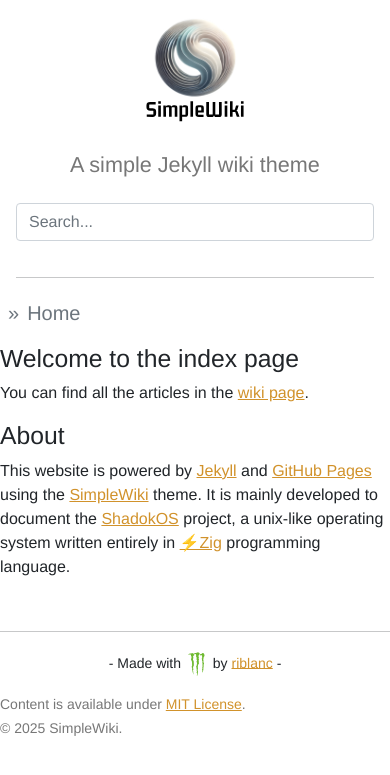
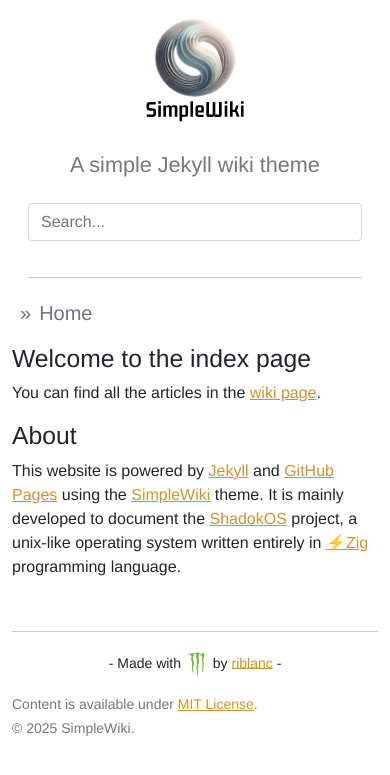
Before and after one commit to shadokos/shadokos.github.io, a Jekyll site: the page built from index.md, in a window 390 px wide. Shown: the top 775 px of the page. Built offline with Jekyll 4.4.1, drawn with Linux system fonts in a browser that asks for light colours.

Commit message:
fix(layout): re-set padding on small screens

```diff
--- a/assets/css/main.scss
+++ b/assets/css/main.scss
@@ -27,10 +27,3 @@ a {
 a:hover {
   color: #8d2f00;
 }
-
-@media (max-width: 768px) {
-  .container {
-    padding-left: 0;
-    padding-right: 0;
-  }
-}
```
